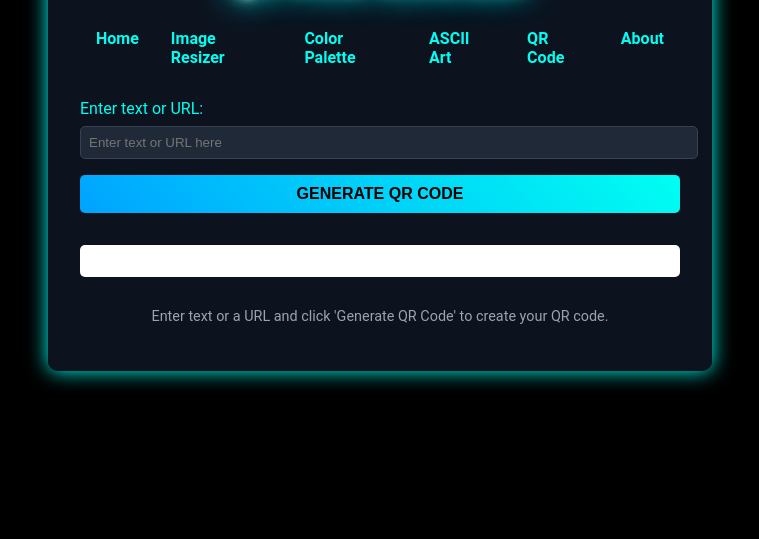
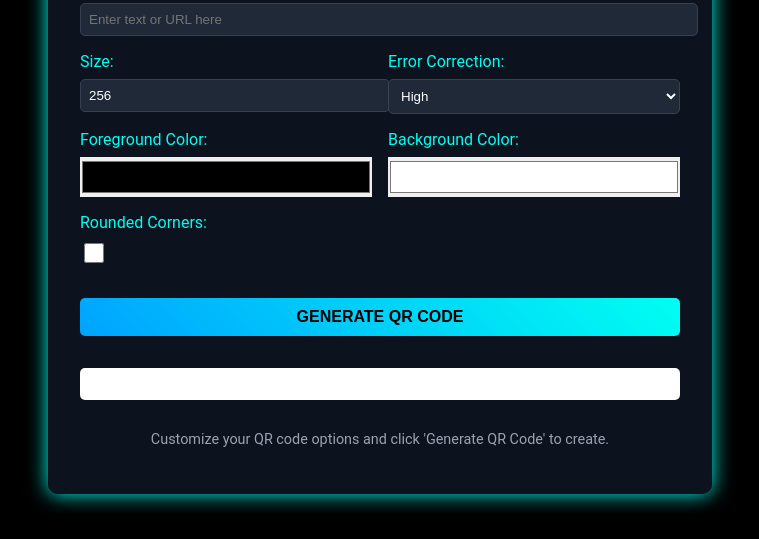
Before and after one commit to TMHSDigital/Digital_Services.HUB, a plain HTML site: page pages/qr-generator.html in a window 1280 px wide. Shown: the part 261-800 px from the top of the page, without its empty margins (260-1019 px from the left). Drawn offline with Linux system fonts and the light colour scheme.

Commit message:
Update qr-generator.html

```diff
--- a/pages/qr-generator.html
+++ b/pages/qr-generator.html
@@ -20,13 +20,45 @@
                 <input type="text" id="qr-input" placeholder="Enter text or URL here">
             </div>
 
+            <div class="options-grid">
+                <div class="input-group">
+                    <label for="qr-size">Size:</label>
+                    <input type="number" id="qr-size" min="100" max="500" value="256">
+                </div>
+
+                <div class="input-group">
+                    <label for="qr-correction">Error Correction:</label>
+                    <select id="qr-correction">
+                        <option value="L">Low</option>
+                        <option value="M">Medium</option>
+                        <option value="Q">Quartile</option>
+                        <option value="H" selected>High</option>
+                    </select>
+                </div>
+
+                <div class="input-group">
+                    <label for="qr-color">Foreground Color:</label>
+                    <input type="color" id="qr-color" value="#000000">
+                </div>
+
+                <div class="input-group">
+                    <label for="qr-bg-color">Background Color:</label>
+                    <input type="color" id="qr-bg-color" value="#ffffff">
+                </div>
+
+                <div class="input-group">
+                    <label for="qr-rounded">Rounded Corners:</label>
+                    <input type="checkbox" id="qr-rounded">
+                </div>
+            </div>
+
             <button id="generate-button" class="tech-button">Generate QR Code</button>
 
             <div id="qr-output"></div>
 
             <a id="download-link" class="tech-button" style="display: none;">Download QR Code</a>
 
-            <p class="instructions">Enter text or a URL and click 'Generate QR Code' to create your QR code.</p>
+            <p class="instructions">Customize your QR code options and click 'Generate QR Code' to create.</p>
         </div>
     </div>
 
```
